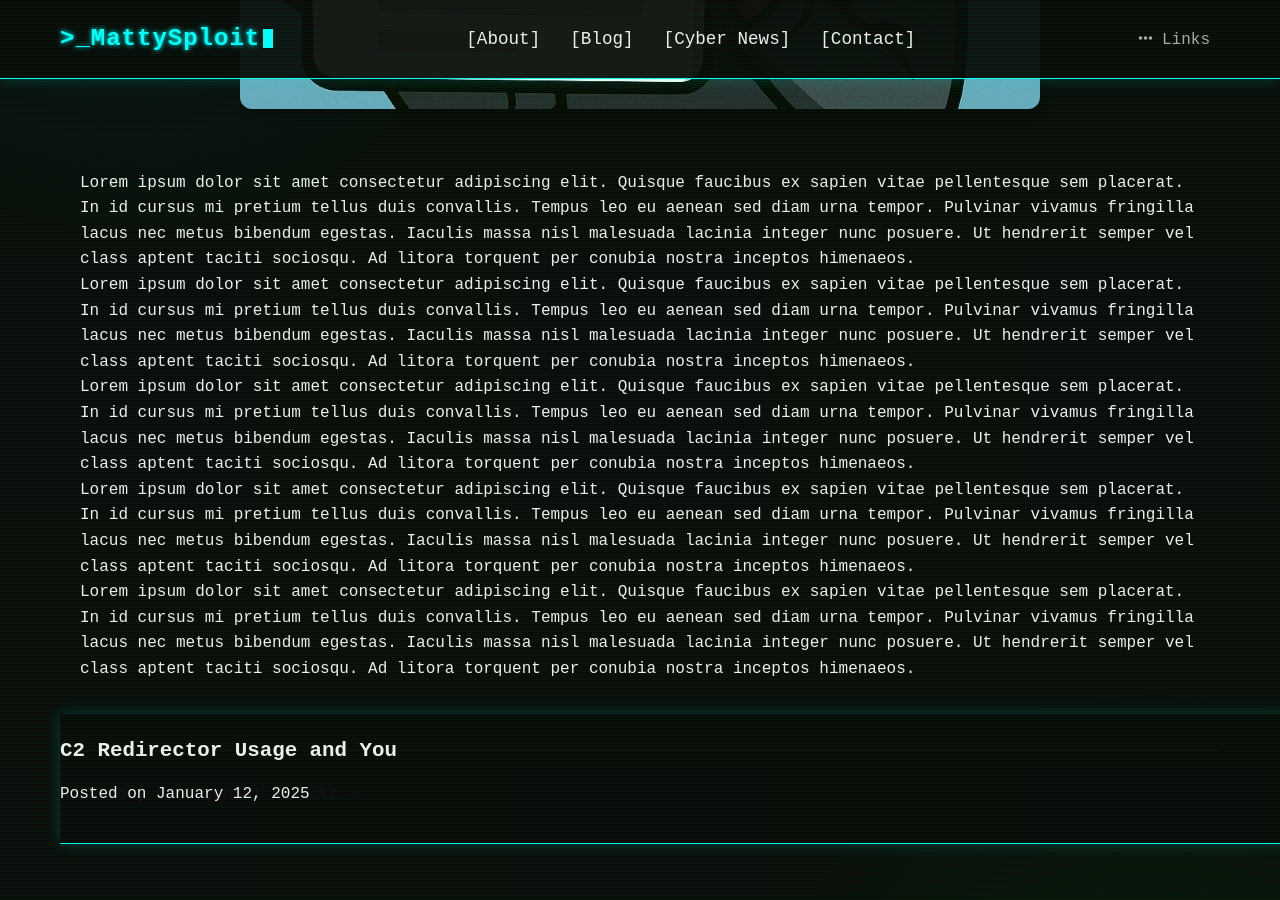
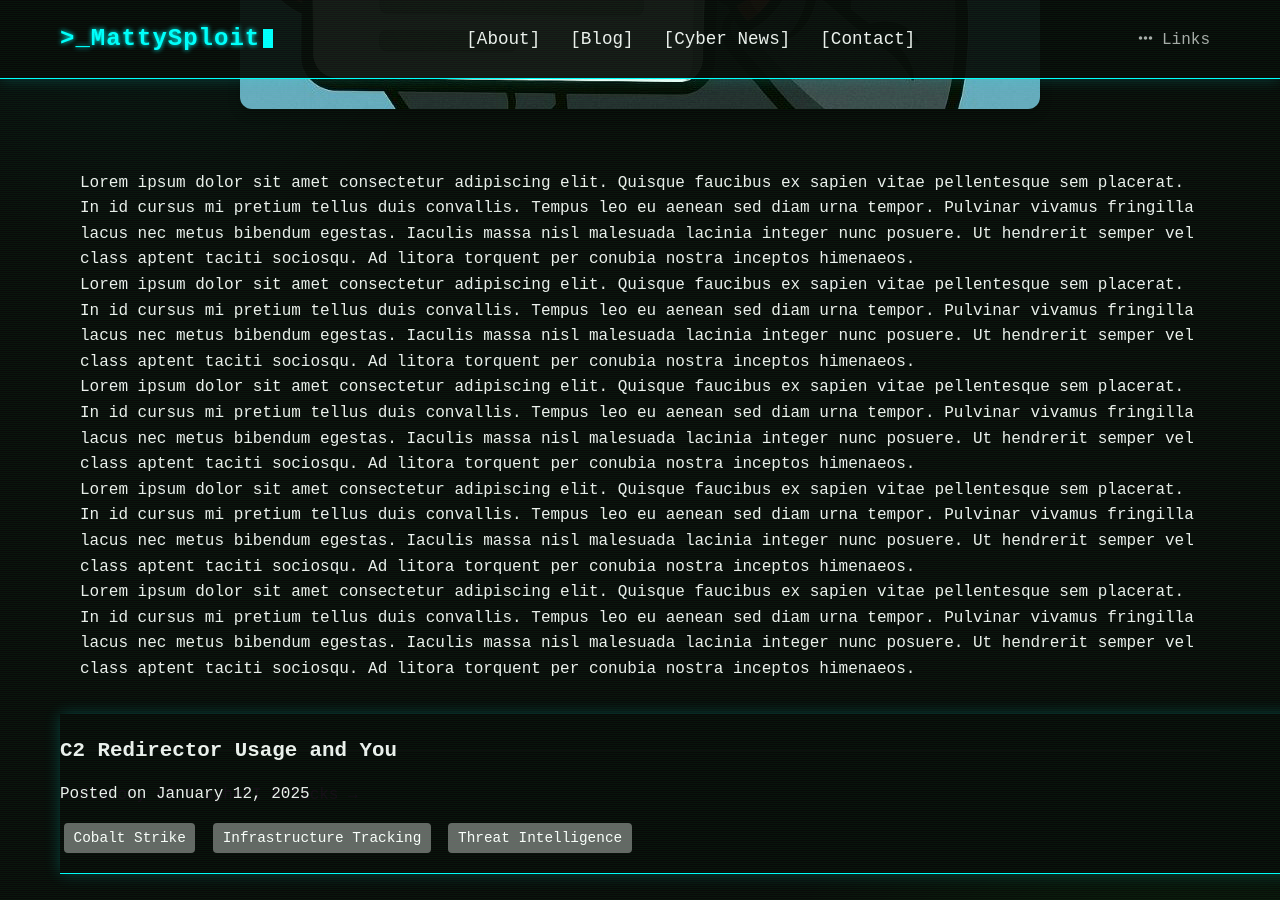
Before and after one commit to CTI-Buddy/cti-buddy.github.io, a Jekyll site: the page built from _posts/2025-01-12-c2redirectors.md, in a window 1280 px wide and 900 px high, scrolled down 563 px. Built offline with Jekyll 4.4.1, drawn with Linux system fonts in a browser that asks for light colours.

Commit message:
Update 2025-01-12-c2redirectors.md

```diff
--- a/_posts/2025-01-12-c2redirectors.md
+++ b/_posts/2025-01-12-c2redirectors.md
@@ -4,6 +4,7 @@ title: "C2 Redirector Usage and You"
 date: 2025-01-12
 tagline: "Cobalt Strike infrastructure takedowns and what happens when the leftovers scatter"
 image: /IMG/011225.jpg
+tags: [Cobalt Strike, Infrastructure Tracking, Threat Intelligence]
 ---
 
 Lorem ipsum dolor sit amet consectetur adipiscing elit. Quisque faucibus ex sapien vitae pellentesque sem placerat. In id cursus mi pretium tellus duis convallis. Tempus leo eu aenean sed diam urna tempor. Pulvinar vivamus fringilla lacus nec metus bibendum egestas. Iaculis massa nisl malesuada lacinia integer nunc posuere. Ut hendrerit semper vel class aptent taciti sociosqu. Ad litora torquent per conubia nostra inceptos himenaeos.
```
